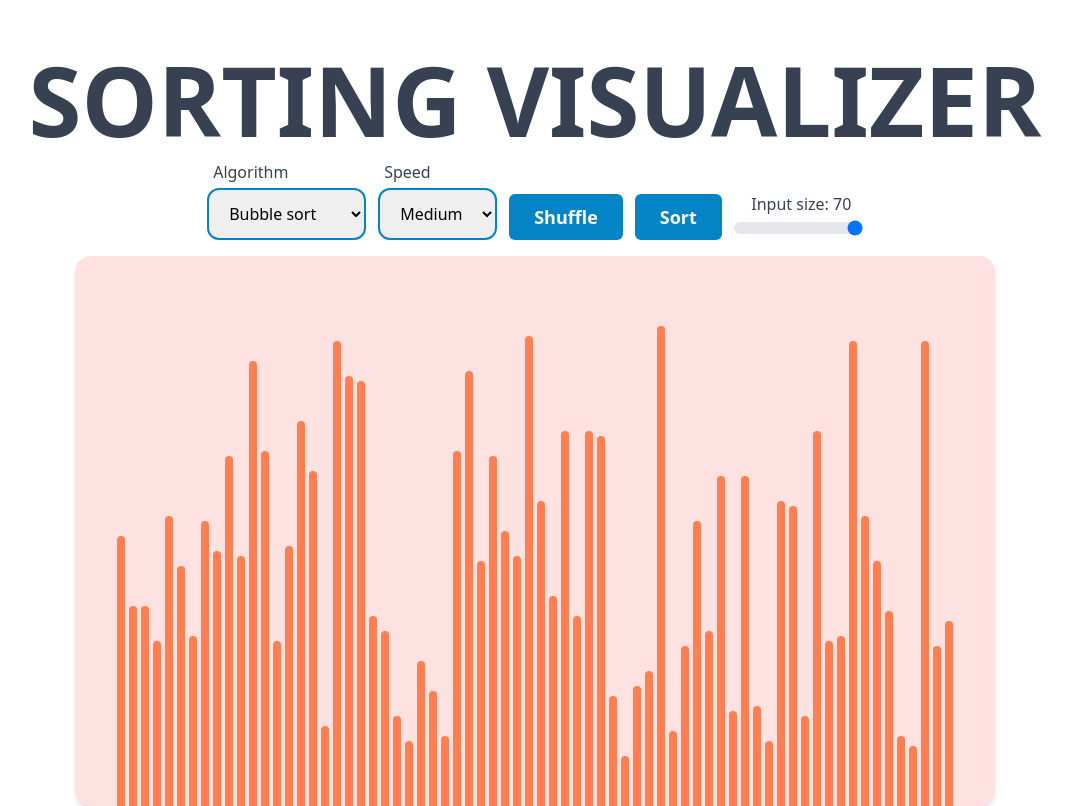
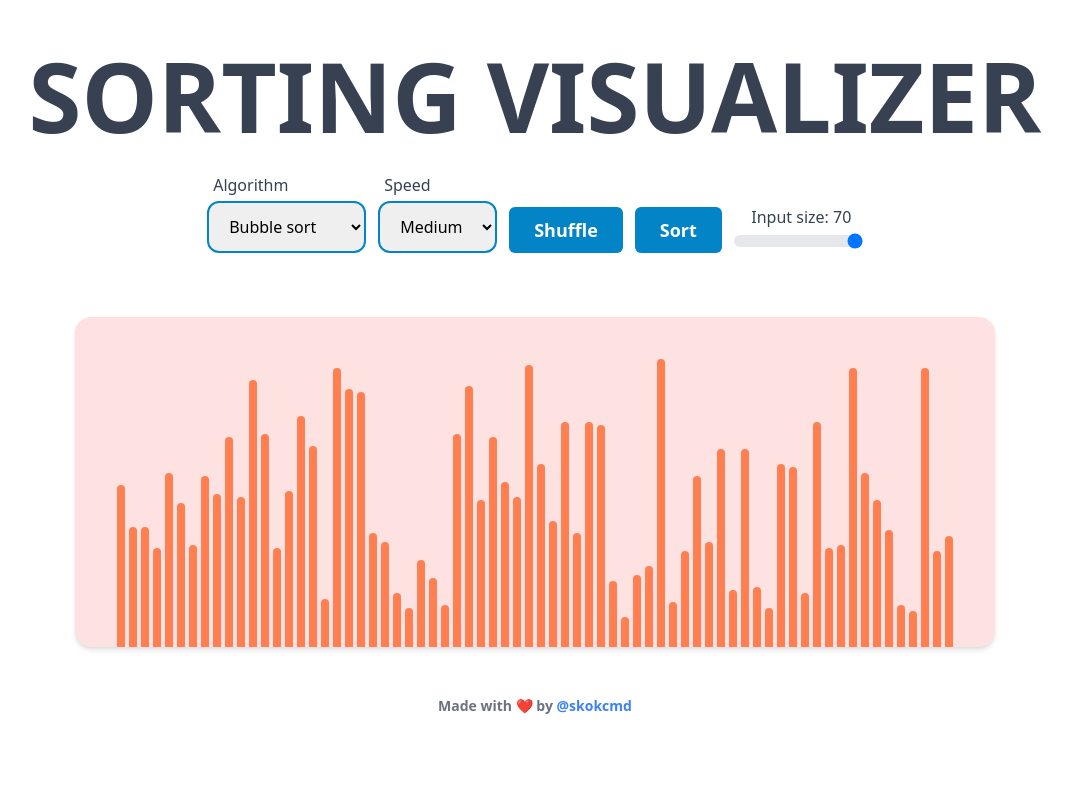
Before and after one commit to bskokdev/sorting-visualizer, a React (Vite) app: page / in a window 1280 px wide. Shown: the whole page, without its empty margins (105-1178 px from the left). Built offline with nearby package versions, Linux system fonts and the light colour scheme.

Commit message:
updated bar styles

```diff
--- a/src/App.tsx
+++ b/src/App.tsx
@@ -19,9 +19,9 @@ function App() {
   const { sorter, sort, shuffle, handleInputChange } = useSorter();
 
   return (
-    <div className="p-10 flex flex-col items-center h-screen xl:justify-around">
+    <div className="p-10 flex flex-col items-center min-h-screen xl:justify-around">
       {/*  Title */}
-      <h1 className="text-center text-4xl xl:text-8xl font-extrabold uppercase text-gray-700 py-3">
+      <h1 className="text-center text-4xl xl:text-8xl font-extrabold uppercase text-gray-700 pt-1 pb-5">
         Sorting visualizer
       </h1>
       {/* Sorting + controls */}
@@ -48,6 +48,12 @@ function App() {
           />
         </SorterControls>
       </Sorter>
+      <footer className="text-center text-gray-500 text-sm font-bold py-10">
+        Made with ❤️ by{" "}
+        <a href="https://skokcmd.com" className="text-blue-500">
+          @skokcmd
+        </a>
+      </footer>
     </div>
   );
 }
--- a/src/components/BarRender.tsx
+++ b/src/components/BarRender.tsx
@@ -9,7 +9,7 @@ export default function BarRender({ weight, color }: Bar) {
     <div
       className="w-2 mx-0.5 rounded-t-2xl"
       style={{
-        height: weight * 5,
+        height: weight * 3,
         backgroundColor: color,
       }}
     ></div>
--- a/src/components/Sorter.tsx
+++ b/src/components/Sorter.tsx
@@ -12,10 +12,10 @@ interface SorterProps {
  */
 export function Sorter({ bars, children }: SorterProps) {
   return (
-    <div className="flex flex-col gap-y-4">
+    <div className="flex flex-col gap-y-16">
       <div>{children}</div>
       {/* Render bars */}
-      <div className="flex items-end justify-center bg-red-100 shadow-md rounded-2xl pt-5 px-10 h-[550px]">
+      <div className="flex items-end justify-center bg-red-100 shadow-md rounded-2xl pt-5 px-10 min-w-[330px] h-[330px]">
         {bars.map((bar, idx) => (
           <BarRender key={idx} {...bar} />
         ))}
--- a/src/utils/index.ts
+++ b/src/utils/index.ts
@@ -45,6 +45,5 @@ export function getMaxBarsForScreen(): number {
   if (width < 768) return 18;
   if (width < 1024) return 40;
   if (width < 1440) return 70;
-  if (width < 1920) return 100;
-  return 140;
+  return 100;
 }
```
